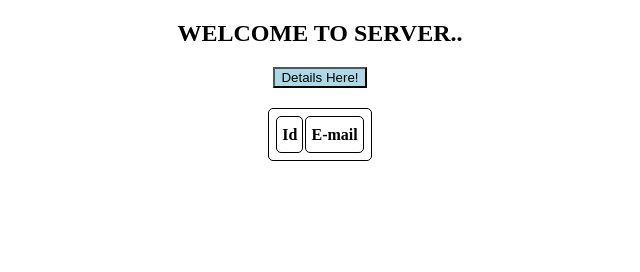
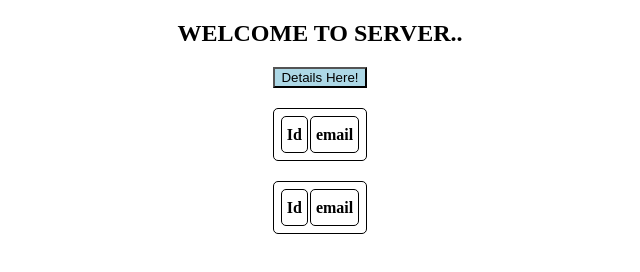
Before and after one commit to Harshithaweb/work, a plain HTML site: page index.html in a window 1280 px wide. Shown: the whole page, without its empty margins (320-960 px from the left). Drawn offline with nearby package versions, Linux system fonts and the light colour scheme.

Commit message:
add table

```diff
--- a/index.html
+++ b/index.html
@@ -35,7 +35,16 @@
             <table>
                 <tr>
                     <th>Id</th>
-                    <th>E-mail</th>
+                    <th>email</th>
+                </tr>
+                <tbody id="mine"></tbody>
+            </table>
+
+
+            <table>
+                <tr>
+                    <th>Id</th>
+                    <th>email</th>
                 </tr>
                 <tbody id="mine"></tbody>
             </table>
```
